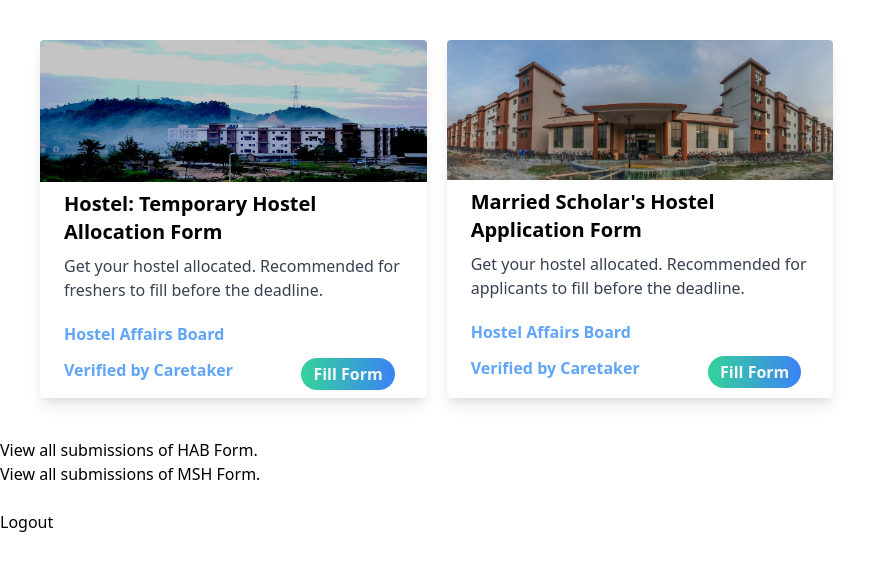
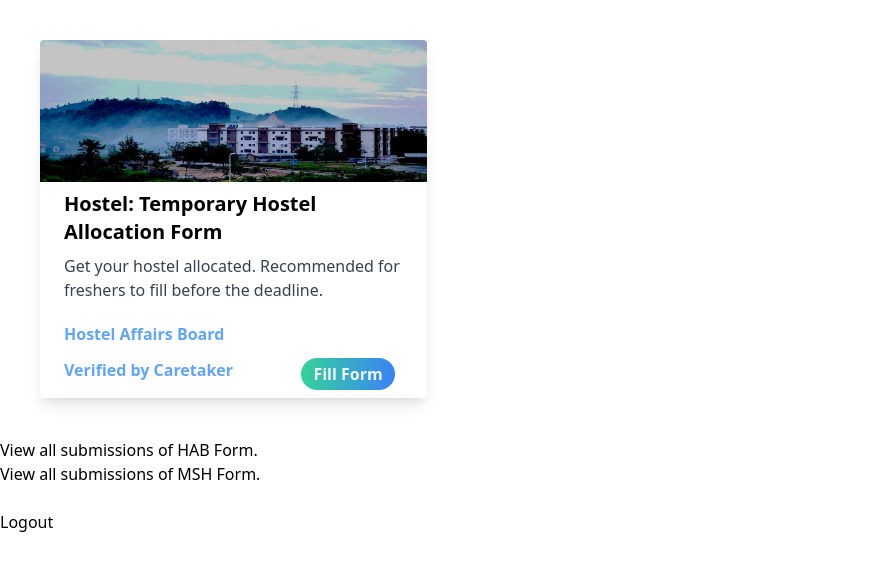
Before and after one commit to swciitg/msh-booking-portal, a Django app: template msh_booking_portal/templates/index.html in a window 1280 px wide. Shown: the top 571 px of the page, without its empty margins (0-896 px from the left). Run offline with Django 3.2, Linux system fonts and the light colour scheme; the template is opened without the code that fills it, so the values that code supplies are empty; some libraries are stand-ins or nearby versions.

Commit message:
Removed MSH Portal URLs for now.

```diff
--- a/msh_booking_portal/msh_booking_portal/settings.py
+++ b/msh_booking_portal/msh_booking_portal/settings.py
@@ -117,7 +117,7 @@ MICROSOFT_AUTH_LOGIN_TYPE = 'ma'
 
 LOGIN_REDIRECT_URL = '/forms/'
 LOGOUT_REDIRECT_URL = '/accounts/login/'
-REDIRECT_URI = '/forms/'
+REDIRECT_URI = '/hab/'
 
 
 # Media files
--- a/msh_booking_portal/msh_booking_portal/views.py
+++ b/msh_booking_portal/msh_booking_portal/views.py
@@ -2,4 +2,4 @@ from django.shortcuts import redirect
 
 
 def index(request):
-    return redirect('/forms/')
+    return redirect('/hab/')
--- a/msh_booking_portal/templates/index.html
+++ b/msh_booking_portal/templates/index.html
@@ -1,6 +1,5 @@
 {% load static %}
 
-<!DOCTYPE html>
 <html lang="en">
 <head>
     {% load static %}
@@ -12,7 +11,6 @@
     <title>Hostel Affairs Board, IIT Guwahati</title>
 </head>
 <body>
-<p>
     <div class="p-10 grid grid-cols-1 sm:grid-cols-1 md:grid-cols-1 lg:grid-cols-3 xl:grid-cols-3 gap-5">
         <!--Card 1-->
         <div class="rounded overflow-hidden shadow-lg">
@@ -31,20 +29,20 @@
         </div>
 
         <!--Card 2-->
-        <div class="rounded overflow-hidden shadow-lg">
-          <img class="w-full" src="/static/index-carousel-2.jpg" alt="Mountain">
-          <div class="px-6 py-2">
-            <div class="font-bold text-xl mb-2">Married Scholar's Hostel Application Form</div>
-            <p class="text-gray-700 text-base">
-              Get your hostel allocated. Recommended for applicants to fill before the deadline.
-            </p>
-          </div>
-          <div class="px-6 pt-2 pb-2">
-              <span class="inline-block font-semibold py-1 text-blue-400 mr-2 mb-2">Hostel Affairs Board</span>
-              <span class="inline-block font-semibold text-blue-400 mr-2 mb-2">Verified by Caretaker</span>
-              <a href="/forms/msh/add/"><button class="float-right inline-block bg-gradient-to-r from-green-400 to-blue-500 hover:from-pink-500 hover:to-yellow-500 rounded-full px-3 py-1 font-semibold text-gray-100 mr-2 mb-2">Fill Form</button></a>
-          </div>
-        </div>
+<!--        <div class="rounded overflow-hidden shadow-lg">-->
+<!--          <img class="w-full" src="/static/index-carousel-2.jpg" alt="Mountain">-->
+<!--          <div class="px-6 py-2">-->
+<!--            <div class="font-bold text-xl mb-2">Married Scholar's Hostel Application Form</div>-->
+<!--            <p class="text-gray-700 text-base">-->
+<!--              Get your hostel allocated. Recommended for applicants to fill before the deadline.-->
+<!--            </p>-->
+<!--          </div>-->
+<!--          <div class="px-6 pt-2 pb-2">-->
+<!--              <span class="inline-block font-semibold py-1 text-blue-400 mr-2 mb-2">Hostel Affairs Board</span>-->
+<!--              <span class="inline-block font-semibold text-blue-400 mr-2 mb-2">Verified by Caretaker</span>-->
+<!--              <a href="/forms/msh/add/"><button class="float-right inline-block bg-gradient-to-r from-green-400 to-blue-500 hover:from-pink-500 hover:to-yellow-500 rounded-full px-3 py-1 font-semibold text-gray-100 mr-2 mb-2">Fill Form</button></a>-->
+<!--          </div>-->
+<!--        </div>-->
     </div>
 
     <p><a href="{% url 'hab_portal:hab_list' %}">View all submissions of HAB Form.</a></p>
```
Also changed, not shown: msh_booking_portal/msh_booking_portal/urls.py (+4 -5 lines).
